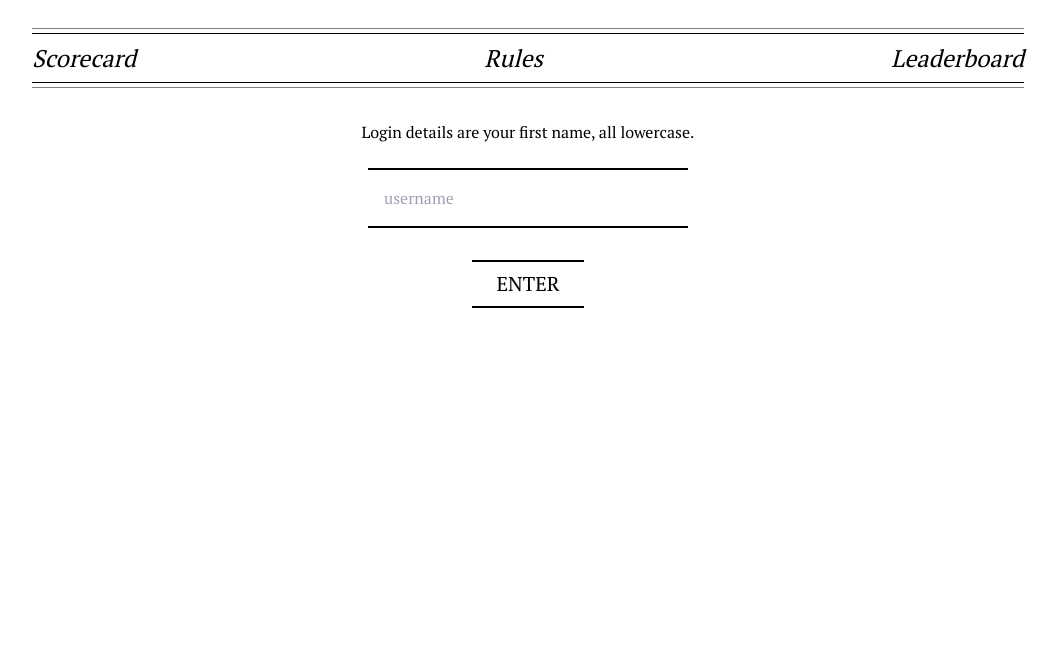
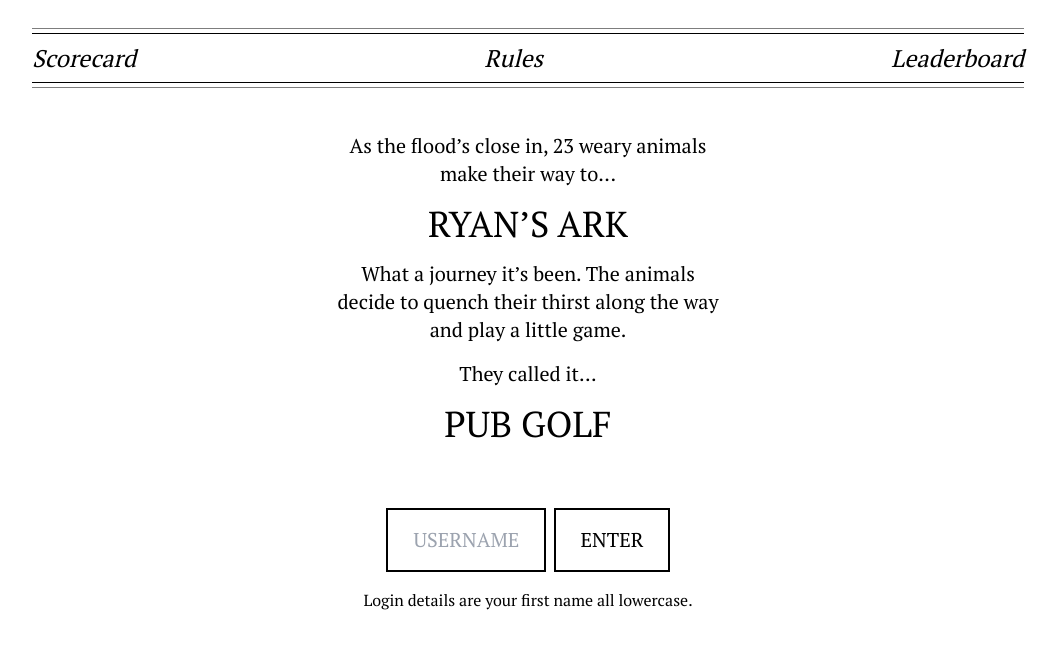
Before and after one commit to callumw-k/ryans-bucks, a Next.js app: page /enter in a window 1280 px wide. Shown: the top 648 px of the page, without its empty margins (112-1169 px from the left). Built offline with nearby package versions, Linux system fonts and the light colour scheme; no server answers; a web font is replaced by a local one.

Commit message:
updated enter page

```diff
--- a/app/enter/page.tsx
+++ b/app/enter/page.tsx
@@ -23,25 +23,43 @@ export default function LoginPage() {
   }
 
   return (
+    <>
+      <div className="text-center space-y-4 max-w-sm mx-auto mt-11">
+        <p className="text-xl">
+          As the flood’s close in, 23 weary animals make their way to...
+        </p>
+        <p className="text-4xl mt-6">RYAN’S ARK</p>
+        <p className="text-xl">
+          What a journey it’s been. The animals decide to quench their thirst
+          along the way and play a little game.
+        </p>
+        <p className="text-xl">They called it...</p>
+        <p className="text-4xl">PUB GOLF</p>
+      </div>
       <form
         onSubmit={(e) => {
           e.preventDefault();
           signIn();
         }}
       >
-      <div className="flex flex-col items-center justify-center mt-8 max-w-xl mx-auto">
-        <p>Login details are your first name, all lowercase.</p>
+        <div className="flex items-center justify-center mt-16 max-w-xl mx-auto">
           <input
             onChange={(e) => setUsername(e.target.value)}
-          className="mt-6 rounded-none p-4 w-full max-w-xs border-y-2 border-y-black  focus:outline-none"
+            className="rounded-none text-xl p-4 w-full max-w-[10rem] border-2 border-black  focus:outline-none text-center mr-2"
             title="Username"
-          placeholder="username"
+            placeholder="USERNAME"
           />
-        <button className="border-y-2 border-y-black py-2 text-xl px-6 mt-8">
+          <button className="border-2 border-black py-4 text-xl px-6 ">
             ENTER
           </button>
+        </div>
+        <div className="text-center">
           {error && <p className="mt-4">{error}</p>}
+          <p className="mt-4">
+            Login details are your first name all lowercase.
+          </p>
         </div>
       </form>
+    </>
   );
 }
```
Lines whose indentation alone changed are shown as unchanged.
